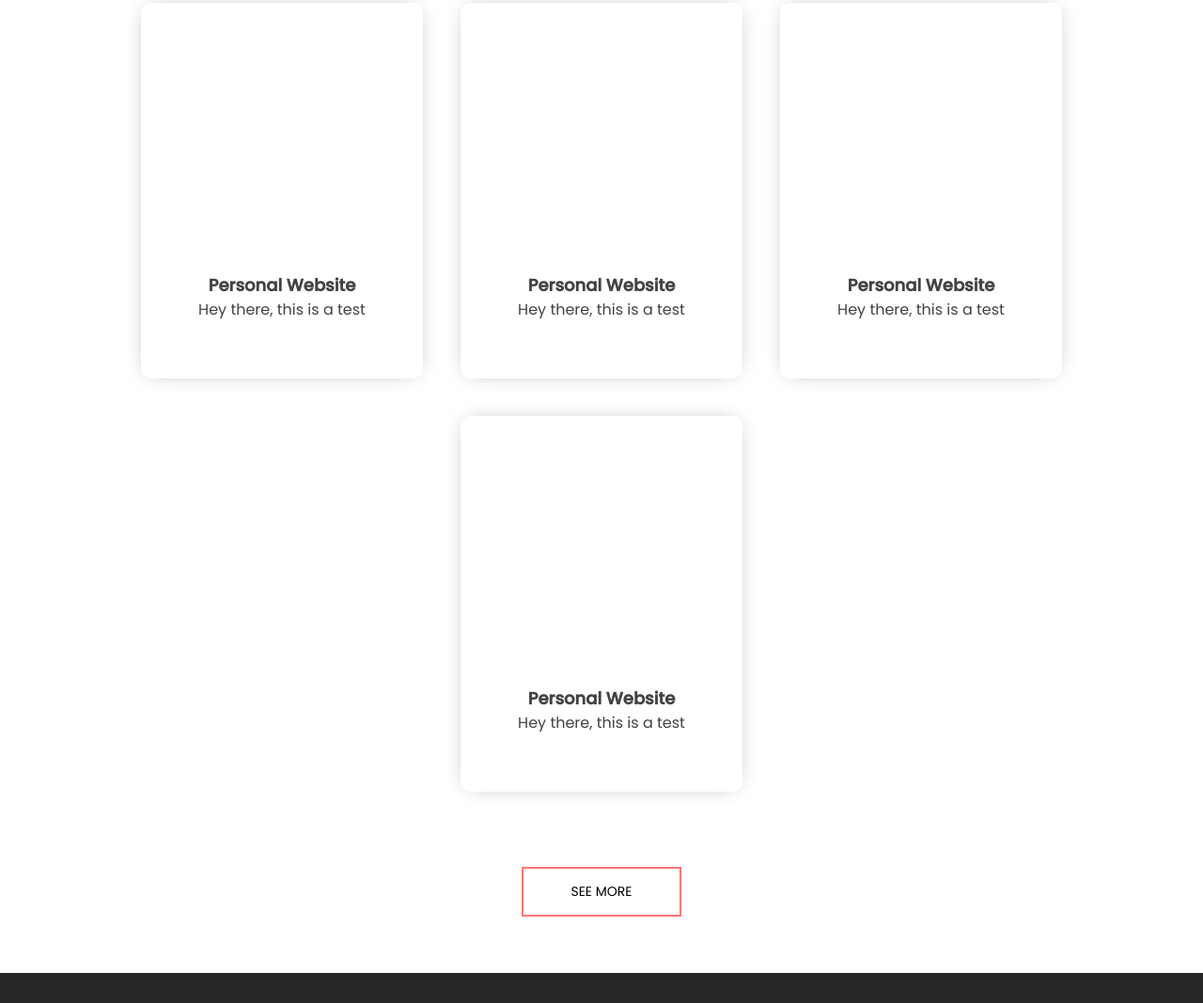
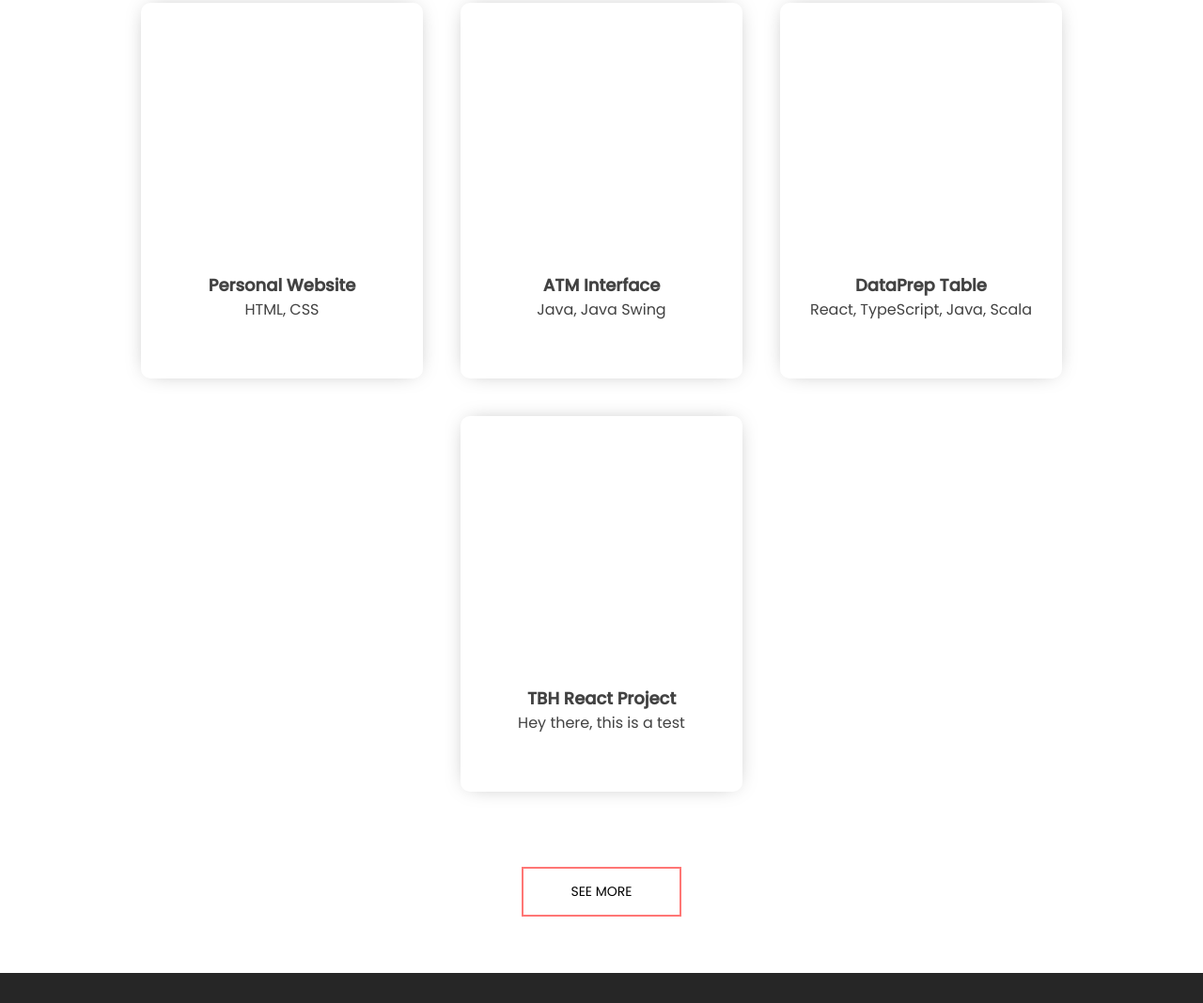
Before and after one commit to davidzhangg/Personal-Website, a plain HTML site: page index.html in a window 1280 px wide. Shown: the part 2383-3451 px from the top of the page at 94% size. Drawn offline with nearby package versions, Linux system fonts and the light colour scheme.

Commit message:
changes to project cards

```diff
--- a/index.html
+++ b/index.html
@@ -201,7 +201,7 @@
             <div class="img-holder"></div>
             <div class="content">
               <h3>Personal Website</h3>
-              <p>Hey there, this is a test</p>
+              <p>HTML, CSS</p>
             </div>
           </div>
           <div class="back">
@@ -223,8 +223,8 @@
           <div class="front">
             <div class="img-holder"></div>
             <div class="content">
-              <h3>Personal Website</h3>
-              <p>Hey there, this is a test</p>
+              <h3>ATM Interface</h3>
+              <p>Java, Java Swing</p>
             </div>
           </div>
           <div class="back">
@@ -242,8 +242,8 @@
           <div class="front">
             <div class="img-holder"></div>
             <div class="content">
-              <h3>Personal Website</h3>
-              <p>Hey there, this is a test</p>
+              <h3>DataPrep Table</h3>
+              <p>React, TypeScript, Java, Scala</p>
             </div>
           </div>
           <div class="back">
@@ -261,7 +261,7 @@
           <div class="front">
             <div class="img-holder"></div>
             <div class="content">
-              <h3>Personal Website</h3>
+              <h3>TBH React Project</h3>
               <p>Hey there, this is a test</p>
             </div>
           </div>
```
